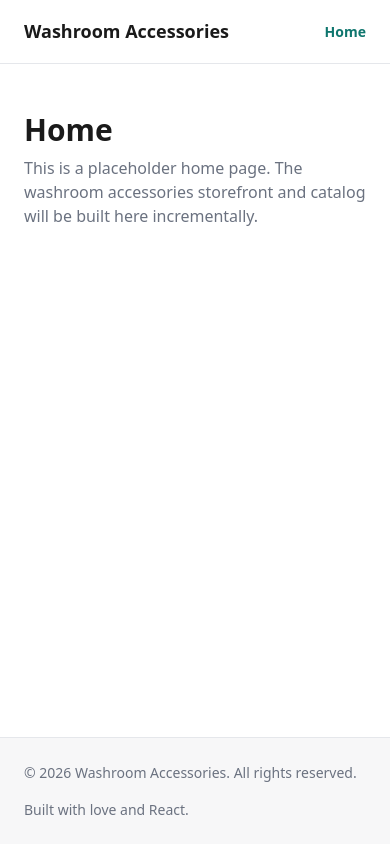
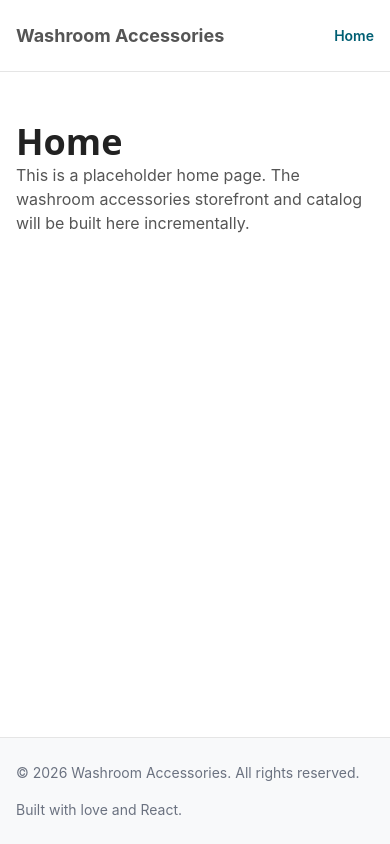
Before and after one commit to uttam-marakana/washroom-accessories, a React (Vite) app: page / in a window 390 px wide. Built offline with nearby package versions, Linux system fonts and the light colour scheme.

Commit message:
feat(styles): global CSS architecture with design tokens, reset, typography, layout, utilities, animations, and responsive rules

```diff
--- /dev/null
+++ b/src/styles/animations.css
@@ -0,0 +1,96 @@
+/**
+ * Keyframe animations & scroll-reveal helpers.
+ */
+@keyframes fadeIn {
+  from {
+    opacity: 0;
+  }
+  to {
+    opacity: 1;
+  }
+}
+
+@keyframes fadeInUp {
+  from {
+    opacity: 0;
+    transform: translateY(24px);
+  }
+  to {
+    opacity: 1;
+    transform: translateY(0);
+  }
+}
+
+@keyframes slideInLeft {
+  from {
+    opacity: 0;
+    transform: translateX(-24px);
+  }
+  to {
+    opacity: 1;
+    transform: translateX(0);
+  }
+}
+
+@keyframes slideInRight {
+  from {
+    opacity: 0;
+    transform: translateX(24px);
+  }
+  to {
+    opacity: 1;
+    transform: translateX(0);
+  }
+}
+
+@keyframes fadeInScale {
+  from {
+    opacity: 0;
+    transform: scale(0.95);
+  }
+  to {
+    opacity: 1;
+    transform: scale(1);
+  }
+}
+
+@keyframes pulse {
+  0%,
+  100% {
+    opacity: 1;
+  }
+  50% {
+    opacity: 0.5;
+  }
+}
+
+@keyframes spin {
+  to {
+    transform: rotate(360deg);
+  }
+}
+
+/* Scroll-reveal utility applied via IntersectionObserver or inline class */
+.reveal {
+  opacity: 0;
+  transform: translateY(24px);
+  transition:
+    opacity var(--transition-slow),
+    transform var(--transition-slow);
+}
+
+.reveal.is-visible {
+  opacity: 1;
+  transform: translateY(0);
+}
+
+@media (prefers-reduced-motion: reduce) {
+  *,
+  *::before,
+  *::after {
+    animation-duration: 0.01ms !important;
+    animation-iteration-count: 1 !important;
+    transition-duration: 0.01ms !important;
+    scroll-behavior: auto !important;
+  }
+}
--- /dev/null
+++ b/src/styles/global.css
@@ -0,0 +1,8 @@
+/**
+ * Global layout & app-wide styles.
+ */
+.site-main {
+  flex: 1;
+  display: flex;
+  flex-direction: column;
+}
--- a/src/styles/index.css
+++ b/src/styles/index.css
@@ -1,5 +1,9 @@
 /* Global stylesheet — import order matters */
 @import './variables.css';
-@import './base.css';
+@import './reset.css';
+@import './typography.css';
 @import './layout.css';
+@import './animations.css';
 @import './utilities.css';
+@import './responsive.css';
+@import './global.css';
--- /dev/null
+++ b/src/styles/reset.css
@@ -0,0 +1,81 @@
+/**
+ * Minimal modern CSS reset.
+ */
+*,
+*::before,
+*::after {
+  box-sizing: border-box;
+}
+
+* {
+  margin: 0;
+}
+
+html {
+  -webkit-text-size-adjust: 100%;
+  scroll-behavior: smooth;
+}
+
+body {
+  min-height: 100svh;
+  line-height: 1.5;
+  -webkit-font-smoothing: antialiased;
+  -moz-osx-font-smoothing: grayscale;
+  text-rendering: optimizeLegibility;
+}
+
+img,
+picture,
+video,
+canvas,
+svg {
+  display: block;
+  max-width: 100%;
+}
+
+input,
+button,
+textarea,
+select {
+  font: inherit;
+  color: inherit;
+}
+
+button {
+  cursor: pointer;
+  background: none;
+  border: none;
+}
+
+a {
+  text-decoration: none;
+  color: inherit;
+}
+
+ul,
+ol {
+  list-style: none;
+  padding: 0;
+}
+
+h1,
+h2,
+h3,
+h4,
+h5,
+h6 {
+  font-family: var(--font-heading);
+  font-weight: 600;
+  line-height: 1.2;
+  color: var(--color-text-heading);
+}
+
+p {
+  color: var(--color-text);
+}
+
+#root {
+  min-height: 100svh;
+  display: flex;
+  flex-direction: column;
+}
--- /dev/null
+++ b/src/styles/responsive.css
@@ -0,0 +1,22 @@
+/**
+ * Global responsive adjustments.
+ * Component-level responsive rules live in each component's CSS file.
+ */
+@media (max-width: 992px) {
+  :root {
+    --container-padding: 1.25rem;
+  }
+}
+
+@media (max-width: 768px) {
+  :root {
+    --container-padding: 1rem;
+  }
+
+  h1 {
+    font-size: var(--text-4xl);
+  }
+  h2 {
+    font-size: var(--text-3xl);
+  }
+}
--- /dev/null
+++ b/src/styles/typography.css
@@ -0,0 +1,45 @@
+/**
+ * Typography & base element styles.
+ */
+body {
+  font-family: var(--font-body);
+  font-size: var(--text-base);
+  color: var(--color-text);
+  background-color: var(--color-bg);
+}
+
+h1 {
+  font-size: var(--text-5xl);
+}
+h2 {
+  font-size: var(--text-4xl);
+}
+h3 {
+  font-size: var(--text-2xl);
+}
+h4 {
+  font-size: var(--text-xl);
+}
+h5 {
+  font-size: var(--text-lg);
+}
+h6 {
+  font-size: var(--text-base);
+}
+
+a {
+  color: var(--color-primary);
+  transition: color var(--transition-fast);
+}
+a:hover {
+  color: var(--color-primary-dark);
+}
+
+small {
+  font-size: var(--text-sm);
+}
+
+::selection {
+  background-color: var(--color-primary);
+  color: var(--color-white);
+}
--- a/src/styles/utilities.css
+++ b/src/styles/utilities.css
@@ -1,4 +1,20 @@
-/* Utility classes */
+/**
+ * Utility classes.
+ */
+.container {
+  width: 100%;
+  max-width: var(--container-max);
+  margin-inline: auto;
+  padding-inline: var(--container-padding);
+}
+
+.container-wide {
+  width: 100%;
+  max-width: var(--container-max-wide);
+  margin-inline: auto;
+  padding-inline: var(--container-padding);
+}
+
 .sr-only {
   position: absolute;
   width: 1px;
@@ -15,20 +31,108 @@
   text-align: center;
 }
 
+.text-left {
+  text-align: left;
+}
+
+.text-right {
+  text-align: right;
+}
+
 .text-muted {
   color: var(--color-text-muted);
+}
+
+.text-primary {
+  color: var(--color-primary);
+}
+
+.text-accent {
+  color: var(--color-accent);
+}
+
+.text-white {
+  color: var(--color-white);
+}
+
+.bg-light {
+  background-color: var(--color-light);
+}
+
+.bg-primary {
+  background-color: var(--color-primary);
+}
+
+.flex {
+  display: flex;
+}
+
+.flex-col {
+  flex-direction: column;
+}
+
+.items-center {
+  align-items: center;
+}
+
+.justify-between {
+  justify-content: space-between;
+}
+
+.justify-center {
+  justify-content: center;
+}
+
+.gap-1 {
+  gap: var(--space-1);
+}
+.gap-2 {
+  gap: var(--space-2);
+}
+.gap-4 {
+  gap: var(--space-4);
+}
+.gap-6 {
+  gap: var(--space-6);
+}
+
+.mt-4 {
+  margin-top: var(--space-4);
+}
+.mt-6 {
+  margin-top: var(--space-6);
+}
+.mt-8 {
+  margin-top: var(--space-8);
+}
+.mb-4 {
+  margin-bottom: var(--space-4);
+}
+.mb-6 {
+  margin-bottom: var(--space-6);
+}
+.mb-8 {
+  margin-bottom: var(--space-8);
 }
 
 .page {
   padding-block: var(--space-12);
 }
 
-.page__title {
-  font-size: var(--text-3xl);
-  margin-bottom: var(--space-2);
+.section {
+  padding-block: var(--space-16);
 }
 
-.page__lead {
-  color: var(--color-text-muted);
-  max-width: 60ch;
+.section--sm {
+  padding-block: var(--space-8);
 }
+
+.hidden {
+  display: none;
+}
+
+@media (max-width: 768px) {
+  .container {
+    padding-inline: 1rem;
+  }
+}
--- a/src/styles/variables.css
+++ b/src/styles/variables.css
@@ -5,23 +5,35 @@
  * theme can be tuned in one place.
  */
 :root {
-  /* Colors */
+  /* Color palette */
+  --color-primary: #005f73;
+  --color-secondary: #0a9396;
+  --color-accent: #ee9b00;
+  --color-dark: #222222;
+  --color-light: #f8f9fa;
+  --color-border: #e5e5e5;
+  --color-text: #555555;
+  --color-white: #ffffff;
+
+  /* Derived colors */
+  --color-primary-dark: #004758;
+  --color-primary-light: #0a7a96;
+  --color-secondary-light: #94d2bd;
+  --color-text-heading: #222222;
+  --color-text-muted: #6b7280;
   --color-bg: #ffffff;
-  --color-surface: #f7f7f8;
-  --color-text: #1a1a1a;
-  --color-text-muted: #6b7280;
-  --color-border: #e5e7eb;
-  --color-primary: #0f766e;
-  --color-primary-muted: #0d9488;
-  --color-accent: #111827;
-  --color-link: #0f766e;
+  --color-surface: #f8f9fa;
+  --color-footer-bg: #222222;
+  --color-footer-text: #a9a9a9;
   --color-danger: #dc2626;
+  --color-success: #16a34a;
 
   /* Typography */
+  --font-heading: 'Poppins', var(--font-sans);
+  --font-body: 'Inter', var(--font-sans);
   --font-sans:
     system-ui, -apple-system, 'Segoe UI', Roboto, 'Helvetica Neue', Arial,
     sans-serif;
-  --font-heading: var(--font-sans);
   --font-mono: ui-monospace, SFMono-Regular, Menlo, Consolas, monospace;
 
   --text-xs: 0.75rem;
@@ -32,6 +44,7 @@
   --text-2xl: 1.5rem;
   --text-3xl: 1.875rem;
   --text-4xl: 2.25rem;
+  --text-5xl: 3rem;
 
   /* Spacing scale */
   --space-1: 0.25rem;
@@ -44,26 +57,42 @@
   --space-12: 3rem;
   --space-16: 4rem;
   --space-20: 5rem;
+  --space-24: 6rem;
 
   /* Layout */
   --container-max: 1200px;
+  --container-max-wide: 1440px;
   --container-padding: 1.5rem;
-  --header-height: 64px;
+  --header-height: 72px;
+  --topbar-height: 40px;
   --radius-sm: 4px;
   --radius-md: 8px;
   --radius-lg: 12px;
+  --radius-full: 9999px;
+
+  /* Shadows */
+  --shadow-sm: 0 1px 3px rgba(0, 0, 0, 0.08);
+  --shadow-md: 0 4px 12px rgba(0, 0, 0, 0.1);
+  --shadow-lg: 0 12px 32px rgba(0, 0, 0, 0.14);
 
   /* Motion */
   --transition-fast: 150ms ease;
   --transition-base: 250ms ease;
+  --transition-slow: 400ms ease;
 
   /* Z-index */
   --z-header: 100;
+  --z-mobile-menu: 200;
   --z-modal: 1000;
+  --z-floating: 1100;
+  --z-toast: 1200;
 
-  /* Breakpoints (used by utilities, not natively in CSS) */
-  --bp-sm: 640px;
-  --bp-md: 768px;
-  --bp-lg: 1024px;
-  --bp-xl: 1280px;
+  /* Breakpoints (media query values) */
+  --bp-1440: 1440px;
+  --bp-1200: 1200px;
+  --bp-992: 992px;
+  --bp-768: 768px;
+  --bp-576: 576px;
+  --bp-375: 375px;
+  --bp-320: 320px;
 }
```
